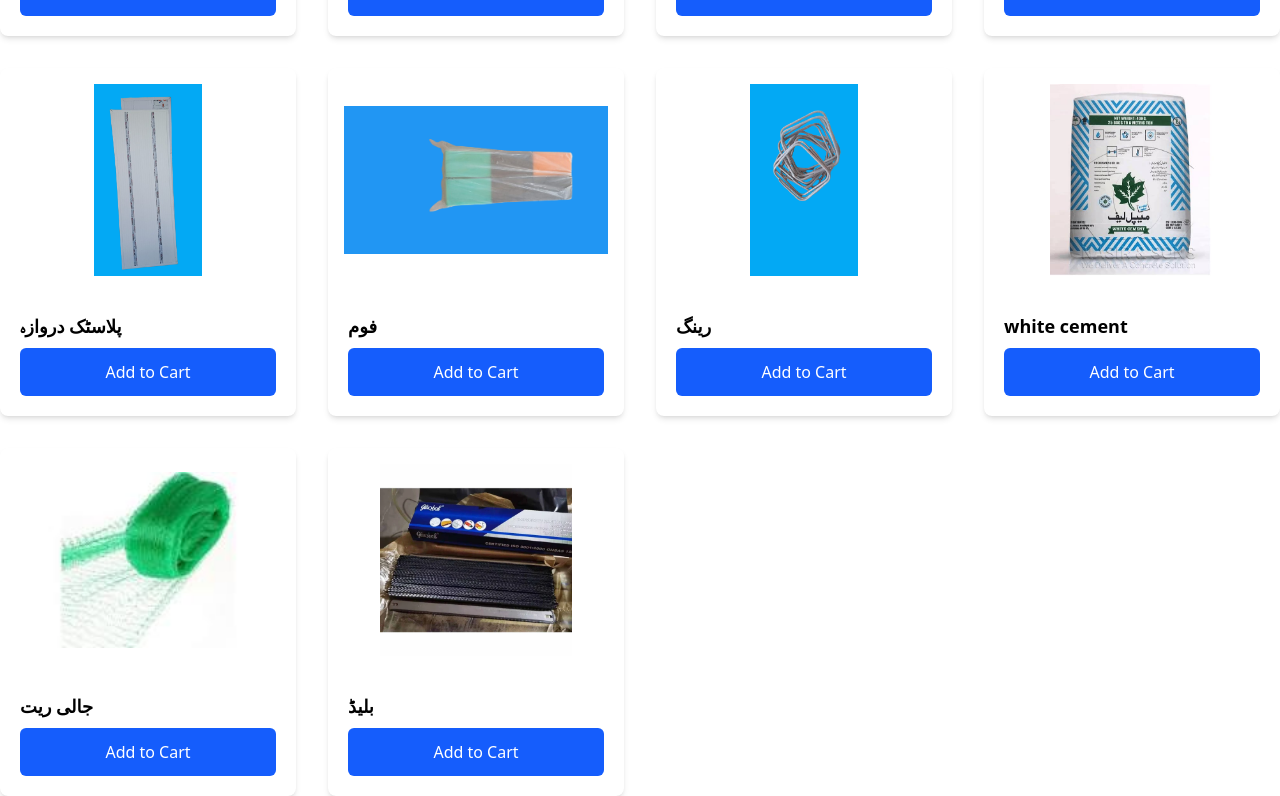
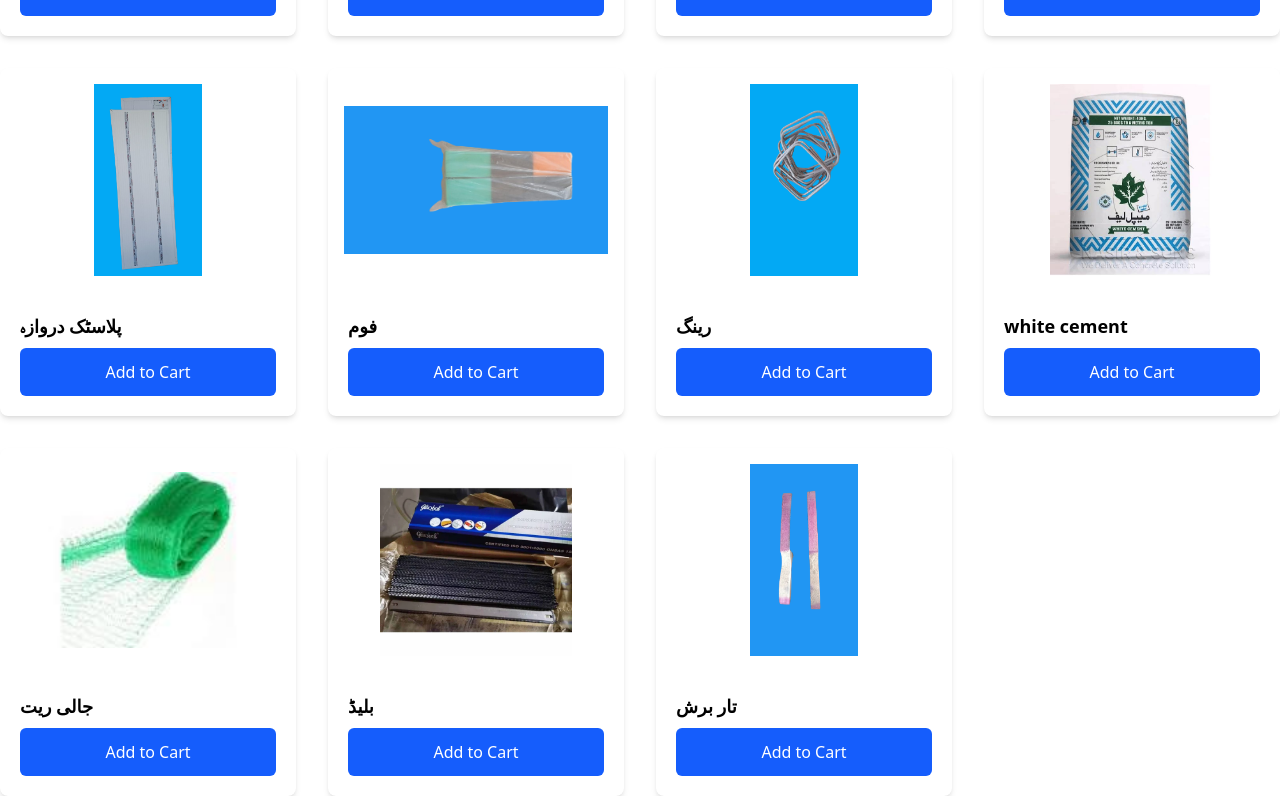
Before and after one commit to MOHSIN731-STAR/Ironsteel, a Next.js app: page /products in a window 1280 px wide. Shown: the part 1504-2300 px from the top of the page. Built offline with nearby package versions, Linux system fonts and the light colour scheme; no server answers.

Commit message:
code is done

```diff
--- a/app/products/page.tsx
+++ b/app/products/page.tsx
@@ -28,6 +28,7 @@ const products: Product[] = [
   { id: 20, name: "white cement", image: "/white_cement.jpg" },
   { id: 21, name: "جالی ریت", image: "/jali.jpg" },
   { id: 22, name: "بلیڈ", image: "/blades.webp" },
+  { id: 23, name: "تار برش", image: "/barish.png" },
 ];
 
 export default function Products() {
```
Also changed, not shown: public/barish.png (added).
